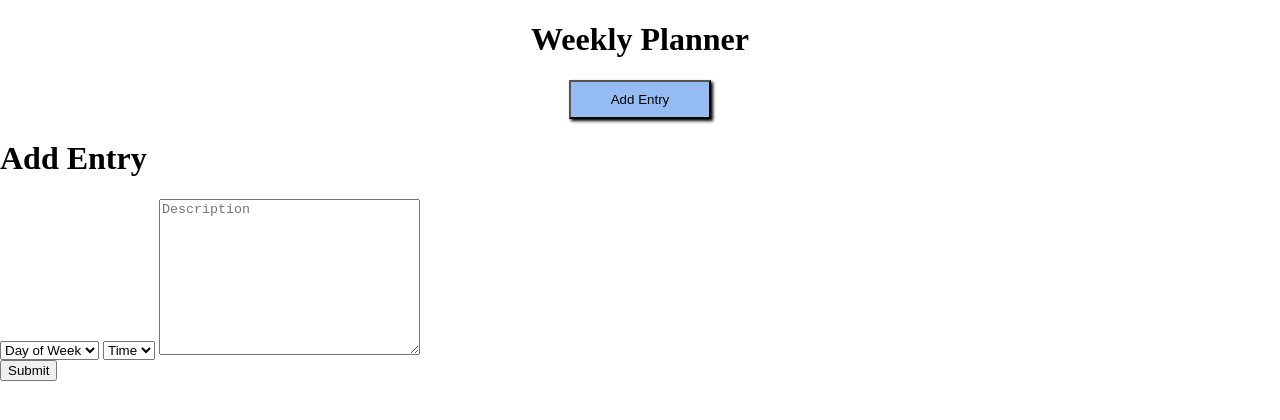
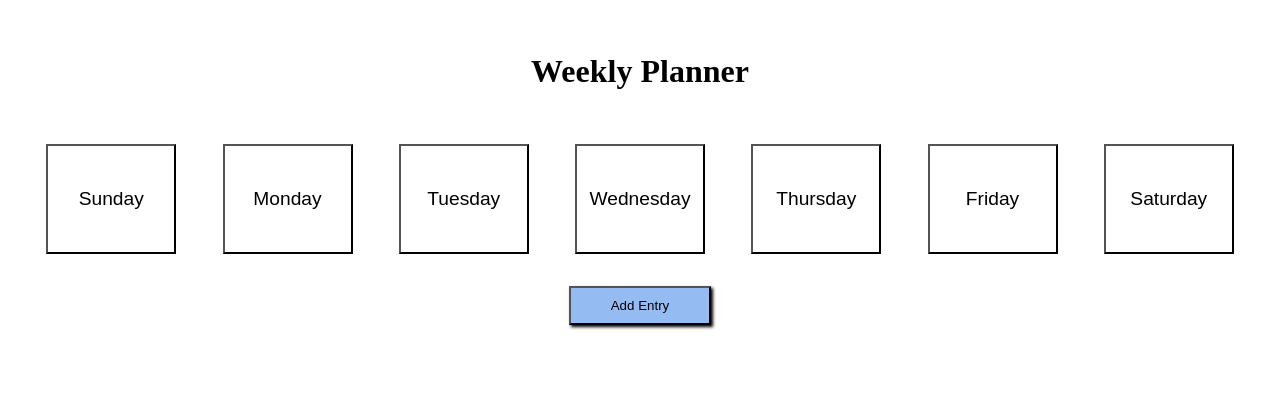
Before and after one commit to mduguil/week-planner, a plain HTML site: page index.html in a window 1280 px wide. Drawn offline with Linux system fonts and the light colour scheme.

Commit message:
created buttons for days of the week

```diff
--- a/index.html
+++ b/index.html
@@ -12,11 +12,21 @@
     <h1>Weekly Planner</h1>
   </header>
 
+  <div class="days-container row">
+    <button>Sunday</button>
+    <button>Monday</button>
+    <button>Tuesday</button>
+    <button>Wednesday</button>
+    <button>Thursday</button>
+    <button>Friday</button>
+    <button>Saturday</button>
+  </div>
+
   <div class="row">
     <button class="add-btn">Add Entry</button>
   </div>
 
-  <div class="modal-container">
+  <div class="modal-container hidden">
     <h1>Add Entry</h1>
     <form action="">
       <select name="" id="">
--- a/styles.css
+++ b/styles.css
@@ -9,11 +9,32 @@ body {
 .row {
   display: flex;
   justify-content: center;
+  margin: 2rem 0;
+}
+
+.days-container {
+  justify-content: space-evenly;
+}
+
+.days-container button {
+  width: 130px;
+  height: 110px;
+  transition: background-color 0.7s ease-in-out;
+  background-color: white;
+  font-size: 1.2rem;
+}
+
+button:hover {
+  cursor: pointer;
+  background-color: #ddd;
 }
 
 .add-btn {
   background-color: #95bcf2;
-  cursor: pointer;
   padding: 10px 40px;
   box-shadow: 2px 2px 3px black;
 }
+
+.hidden {
+  display: none;
+}
```
